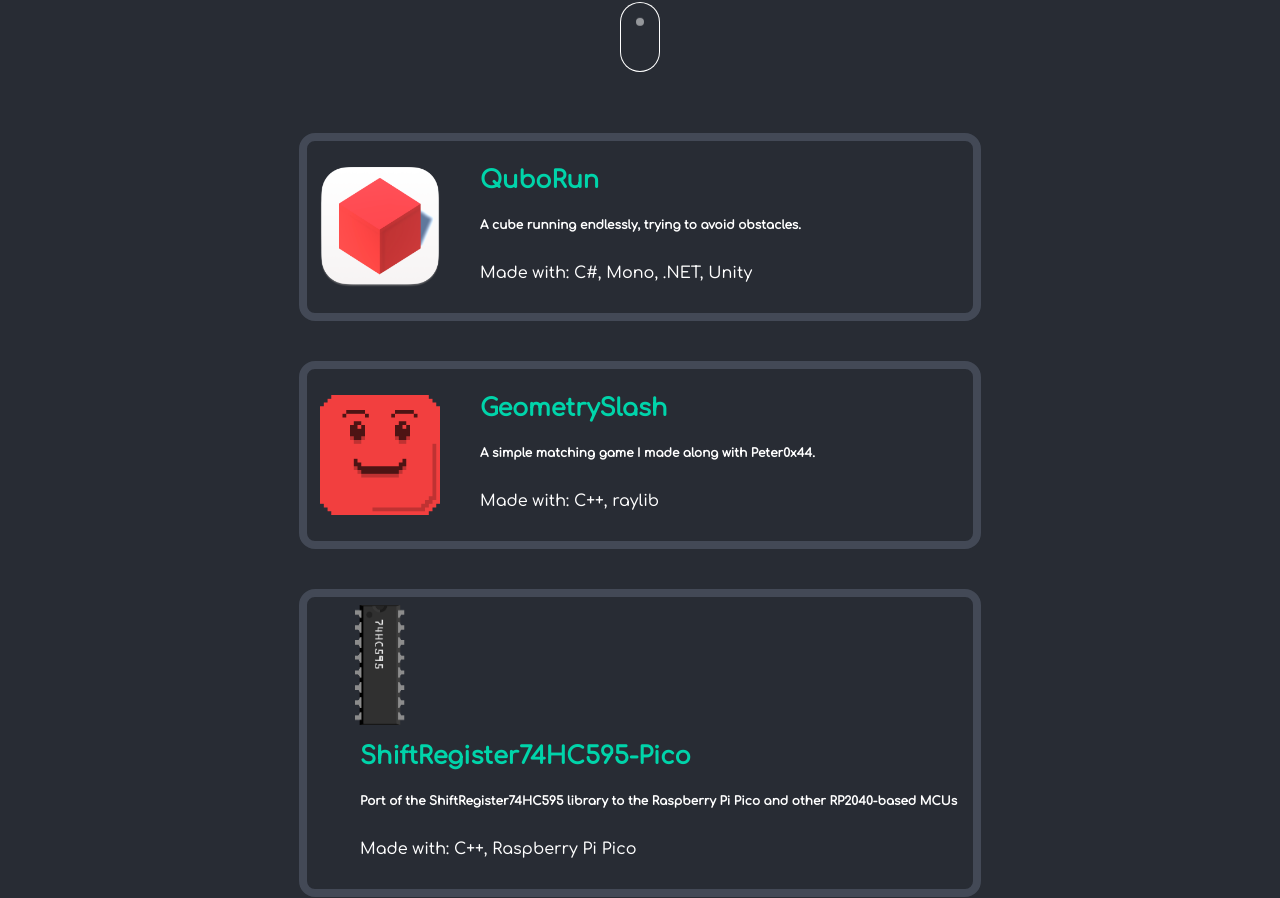
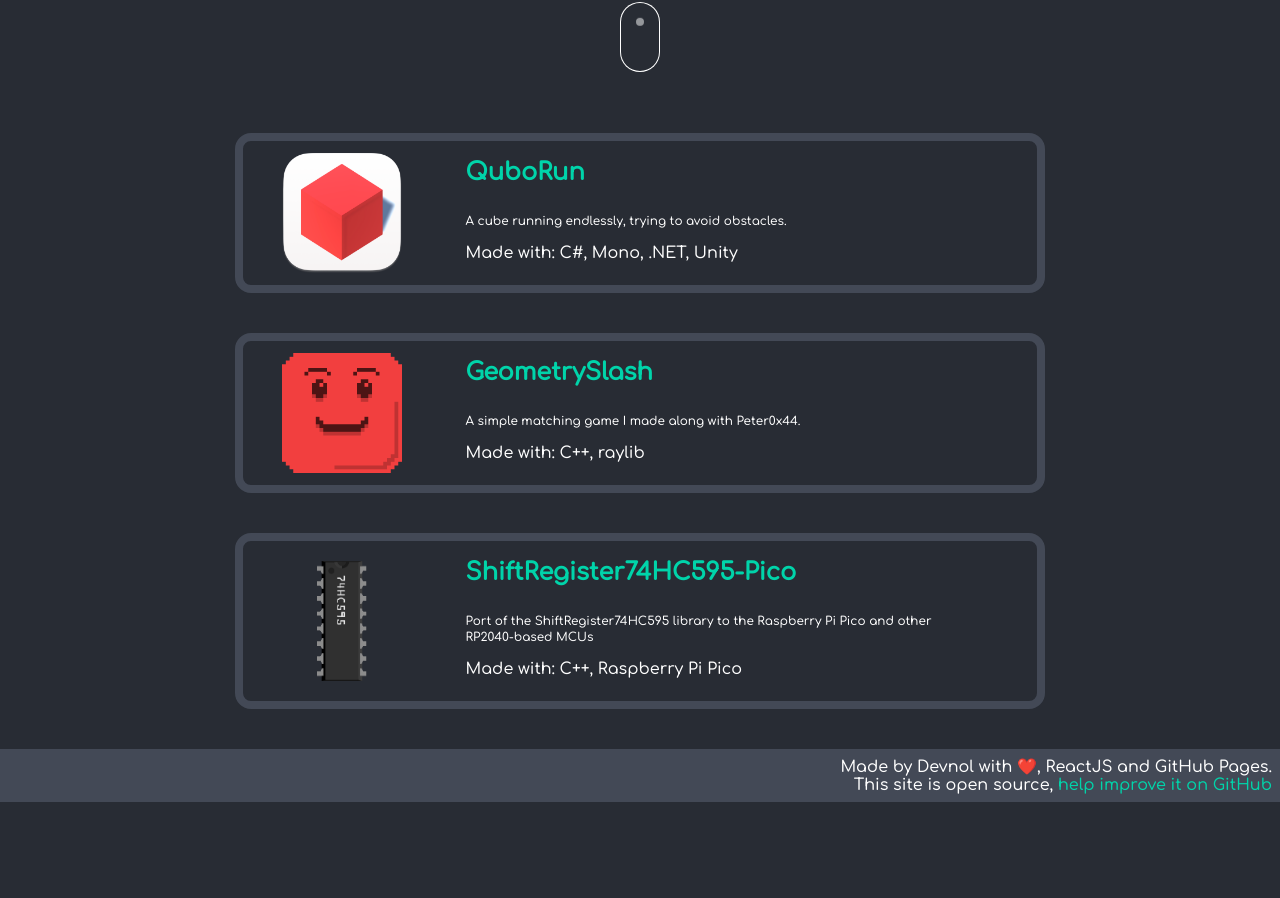
Before and after one commit to Devnol/devnol.github.io, a React (Create React App) app: page / in a window 1280 px wide. Shown: the part 707-1605 px from the top of the page. After the commit the page ends 1509 px from the top, so only its background shows below. Built offline with nearby package versions, Linux system fonts and the light colour scheme.

Commit message:
Make it not fucking wrap below. THX akis
Signed-off-by: Devnol <pgkoutsoumanis@gmail.com>

```diff
--- a/src/Projects.js
+++ b/src/Projects.js
@@ -9,8 +9,8 @@
 			<div class="container">
 				<ul>
 					<li>
-						<a id="projTitle">{project.name}</a>
-						<h2 id="projDesc">{project.description}</h2>
+						<h4 id="projTitle">{project.name}</h4>
+						<p id="projDesc">{project.description}</p>
 						<p id="projMade">Made with: {project.lang}</p>
 					</li>
 				</ul>
--- a/src/styles/Projects.css
+++ b/src/styles/Projects.css
@@ -10,19 +10,21 @@
 
 ul {
 	list-style: none;
-	line-height: 2em;
+	line-height: 1em;
+	padding-inline-start: 5vw;
 }
 
 .container {
 	display: inline-block;
 	vertical-align: middle;
+	width: 70%;
 }
 
 #projIcon {
-	height: 15vh;
-	width: 15vh;
+	height: min(15vh, 20vw);
+	width: min(15vh, 20vw);
 	vertical-align: middle;
-	/*background-color: yellowgreen;*/
+	padding-left: 2vw;
 }
 
 #projTitle {
@@ -46,7 +48,7 @@
 
 @media (min-width: 240mm) {
 	.project {
-		width: 50%;
+		width: 60%;
 	}
 
 	#projMade {
```
